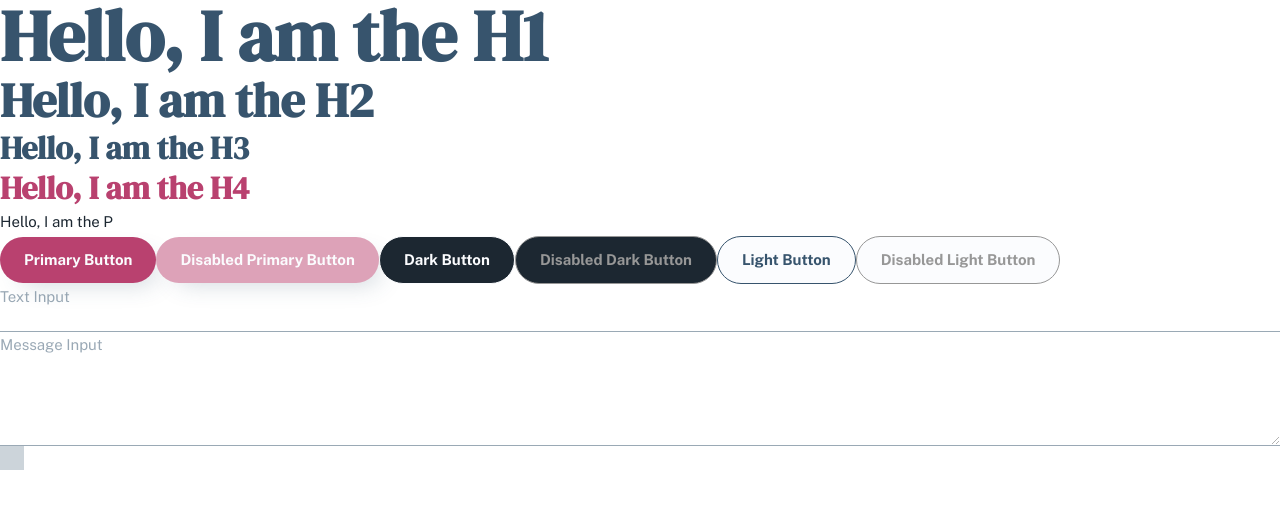
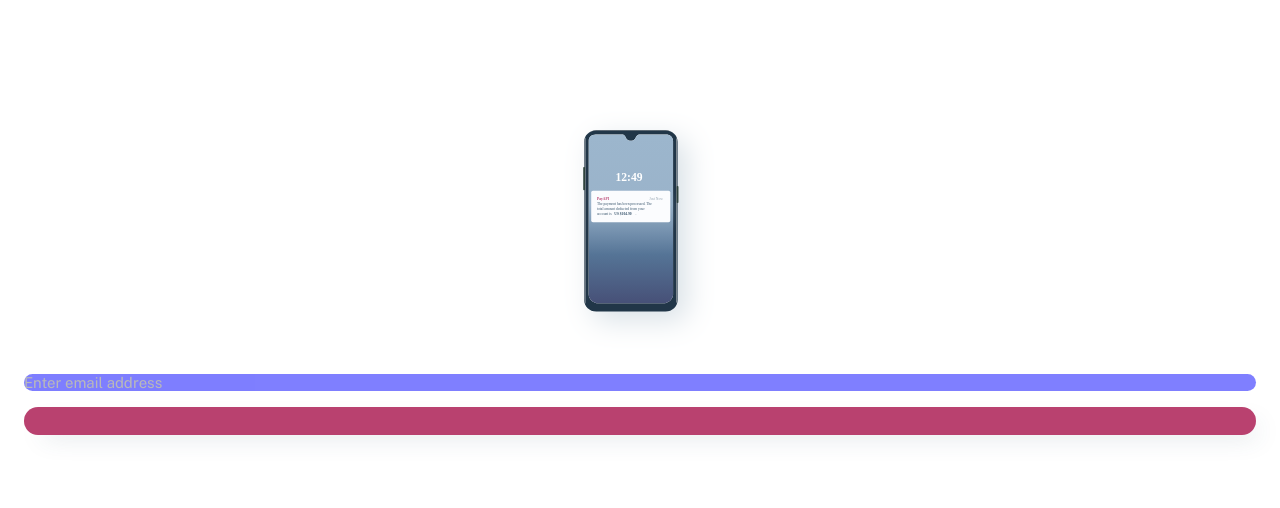
Before and after one commit to thorrellt/PayAPI, a React (Vite) app: page / in a window 1280 px wide. Shown: the top 508 px of the page. Built offline with nearby package versions, Linux system fonts and the light colour scheme.

Commit message:
add home and landing page

```diff
--- a/src/components/App.jsx
+++ b/src/components/App.jsx
@@ -1,5 +1,6 @@
 import { useState } from 'react'
 import '../styles/App.css'
+import Home from './Home'
 
 function App() {
 
@@ -11,37 +12,7 @@ function App() {
 
   return (
     <div className="App">
-      <h1>Hello, I am the H1</h1>
-      <h2>Hello, I am the H2</h2>
-      <h3>Hello, I am the H3</h3>
-      <h4>Hello, I am the H4</h4>
-      <p>Hello, I am the P</p>
-
-      <button className='prim-btn'>Primary Button</button>
-      <button className='prim-btn' disabled>Disabled Primary Button</button>
-      <button className='sec-btn-dark'>Dark Button</button>
-      <button className='sec-btn-dark' disabled>Disabled Dark Button</button>
-      <button className='sec-btn-light'>Light Button</button>
-      <button className='sec-btn-light' disabled>Disabled Light Button</button>
-
-      <div className="input-wrapper">
-        <input type="text" id='test-text' className='input-text ' />
-        <label htmlFor="test-text" className=''>Text Input</label>
-      </div>
-
-      <div className="input-wrapper">
-        <textarea name='test-message' id='test-message' rows="4" cols="50" className='' />
-        <label htmlFor="test-message" className=''>Message Input</label>
-      </div>
-
-      <label className="checkbox-wrapper">
-        <input
-          type="checkbox"
-          defaultChecked={isChecked}
-          onClick={onCheckClick} />
-        <span className="checkmark"  />
-      </label>
-
+      <Home />
     </div>
   )
 }
--- /dev/null
+++ b/src/components/Home.jsx
@@ -0,0 +1,11 @@
+import { useState } from 'react'
+import '../styles/Home.css'
+import Landing from './home/Landing'
+
+export default function Home() {
+    return (
+        <div className="Home">
+            <Landing/>
+        </div>
+    )
+}
--- /dev/null
+++ b/src/components/home/Landing.jsx
@@ -0,0 +1,21 @@
+import { useState } from 'react'
+import '../../styles/home/Landing.css'
+import phoneMockup from '../../assets/home/desktop/illustration-phone-mockup.svg'
+
+
+export default function Landing(){
+    return(
+        <div className="Landing">
+            <img src={phoneMockup}
+            alt="phone mockup"
+            className='phone-mockup' />
+            <div className="cta">
+                <input
+                type="email"
+                className='email'
+                placeholder='Enter email address' />
+                <button className='prim-btn'></button>
+            </div>
+        </div>
+    )
+}
--- /dev/null
+++ b/src/styles/home/Landing.css
@@ -0,0 +1,24 @@
+.Landing .phone-mockup {
+    margin-top: 110px;
+    margin-inline: auto;
+    height: 240px;
+}
+
+.Landing .cta {
+    display: flex;
+    flex-direction: column;
+    margin: 1.5rem;
+    gap: 1rem;
+}
+
+.Landing .cta .email {
+    /* background-color: var(--neutral-white); */
+    background-color: blue;
+    box-shadow: 50px 10px 25px -10px black;
+    /* filter: drop-shadow(10px 10px 25px -10px rgba(54, 83, 107, 1)); */
+    border-radius: 24px;
+    border: none;
+    font-family: 'Public Sans', sans-serif;
+    font-size: 0.938rem;
+    color: var(--sec-blue-700);
+}
```
Also changed, not shown: src/styles/Home.css (added).
